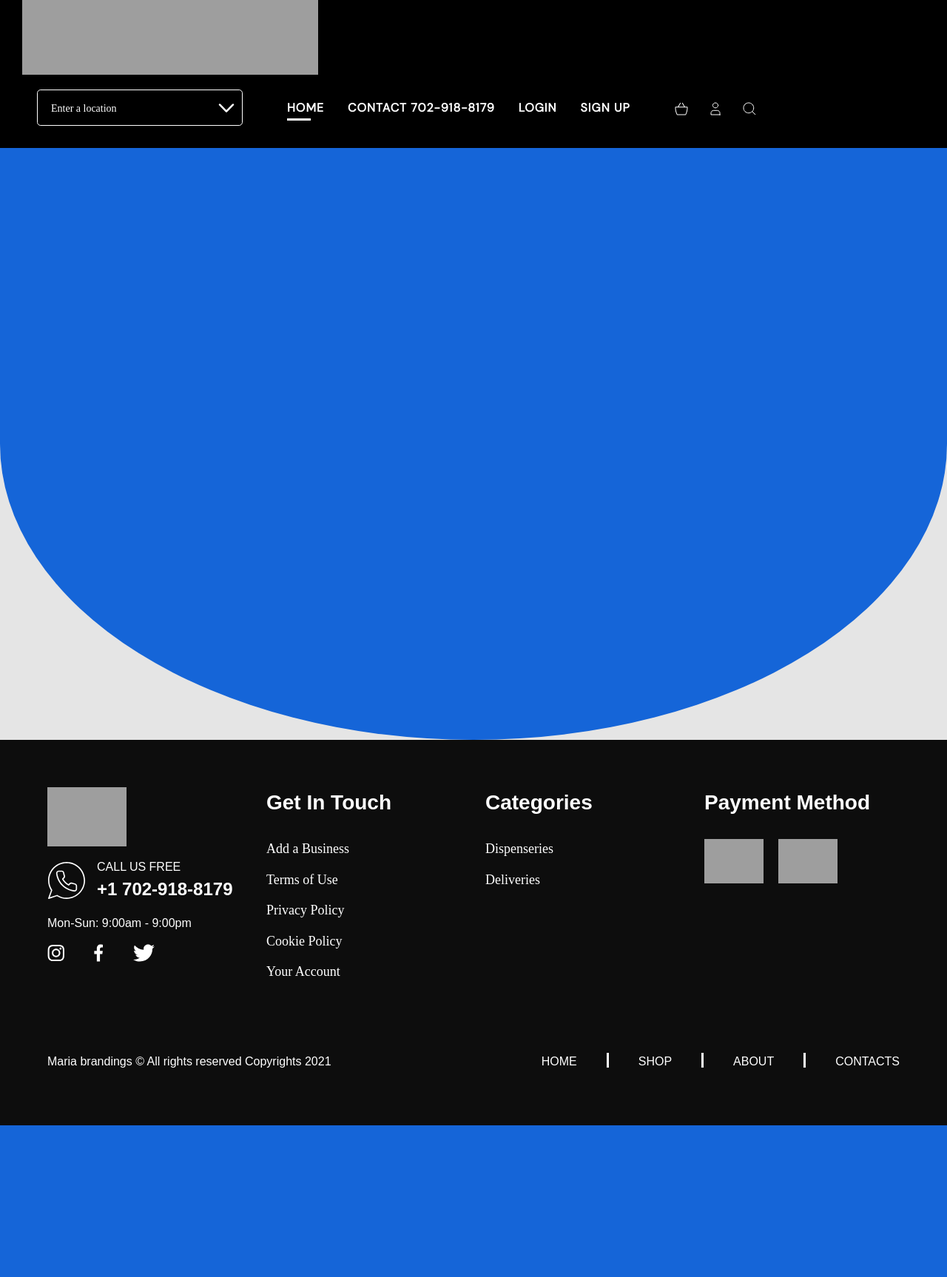
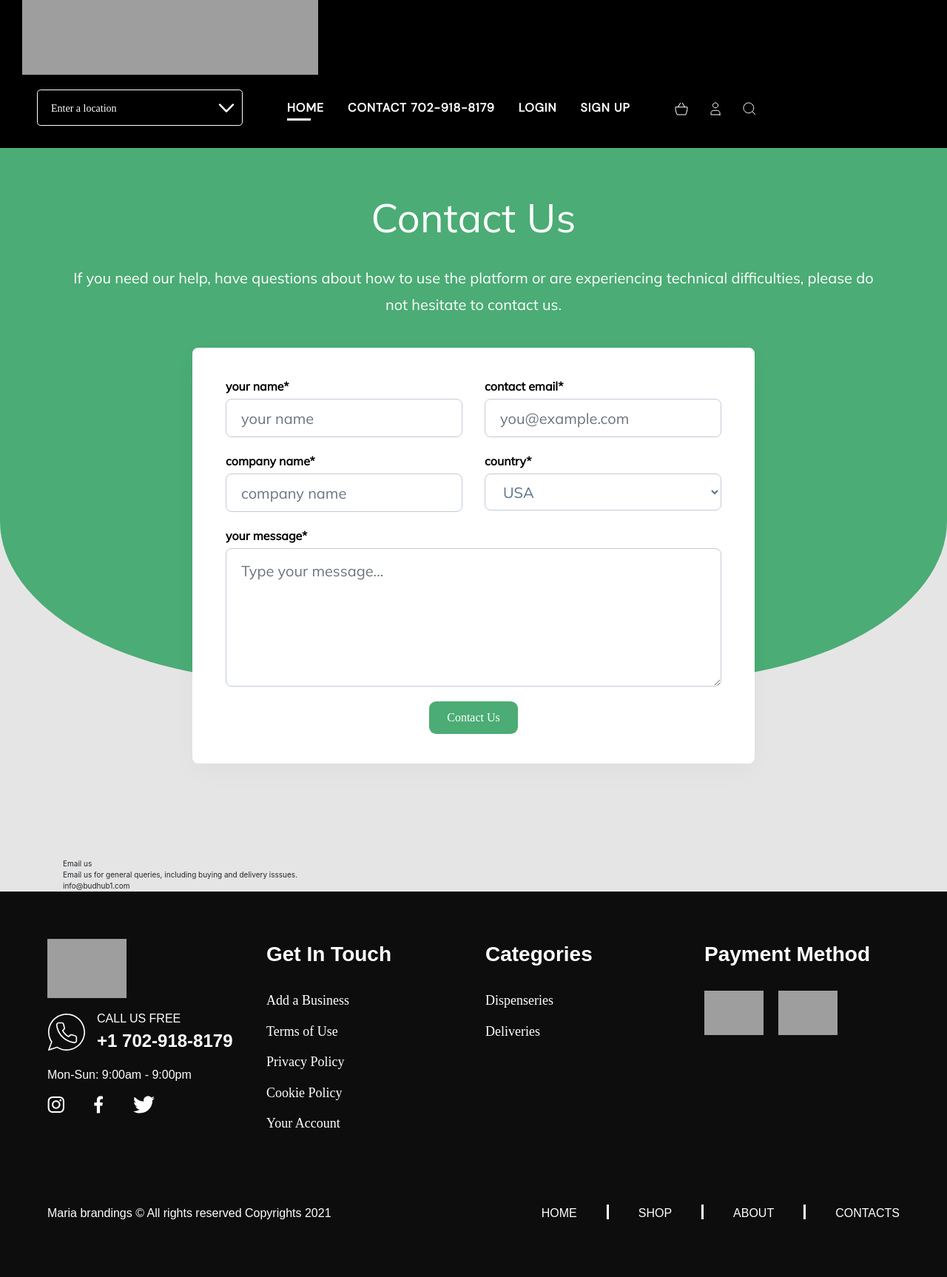
Before and after one commit to umairabbas786/budhub, a PHP site: the page made by contact us.html in a window 1280 px wide. Shown: the part 209-1935 px from the top of the page at 74% size. Before the commit the page ends 1730 px from the top, so only its background shows below. Run offline with PHP 8.4, Linux system fonts and the light colour scheme; some web fonts are replaced; grey boxes are pictures that could not be loaded.

Commit message:
contact us page half

```diff
--- a/contact us.css
+++ b/contact us.css
@@ -1,10 +1,120 @@
+.outer{
+    height: 120vh;
+}
 .contact-us{
-left: 0.33%;
-right: 3.22%;
-top: 0%;
-bottom: 73.75%;
 width: 100%;
-height: 100vh;
-border-radius: 0% 0% 50% 50%;
-background: #1565D8;
+height: 90vh;
+border-radius: 0% 0% 30% 30%;
+background: #4BAC75;
 }
+
+.contact-us .head{
+font-family: Mulish_Regular, serif;
+font-style: normal;
+font-weight: 400;
+font-size: 54px;
+line-height: 68px;
+/* identical to box height, or 126% */
+
+text-align: center;
+letter-spacing: 0.2px;
+
+color: #FFFFFF;
+
+}
+.contact-us .text{
+font-family: Mulish_Regular, serif;
+font-style: normal;
+font-weight: 400;
+font-size: 20px;
+line-height: 36px;
+text-align: center;
+color: #FFFFFF;
+}
+
+.contact-us .contact-form{
+    background: #FFFFFF;
+    box-shadow: 0px 10px 35px rgba(0, 0, 0, 0.03);
+    border-radius: 8px;
+    width: 100%;
+    height: auto;
+}
+
+.contact-us .contact-form .form label{
+    font-family: Mulish_Regular, serif;
+font-style: normal;
+font-weight: 800;
+font-size: 16px;
+line-height: 24px;
+color: #000000;
+}
+
+.contact-us .contact-form .form input{
+    font-family: Mulish_Regular, serif;
+    font-style: normal;
+    font-size: 20px;
+    /* background: #FFFFFF; */
+    border: 1px solid #C3CAD9;
+    /* box-sizing: border-box; */
+    border-radius: 8px;
+    padding: 2rem;
+    padding-top: 2.5rem;
+    padding-bottom: 2.5rem;
+    color: #5A7184;
+}
+
+.contact-us .contact-form .form select{
+    font-family: Mulish_Regular, serif;
+    font-style: normal;
+    font-size: 20px;
+    border: 1px solid #C3CAD9;
+    border-radius: 8px;
+    padding-left: 2rem;
+    color: #5A7184;
+    height: 50px;
+}
+
+.contact-us .contact-form .form textarea{
+    font-family: Mulish_Regular, serif;
+    font-style: normal;
+    font-size: 20px;
+    border: 1px solid #C3CAD9;
+    border-radius: 8px;
+    padding: 2rem;
+    padding-top: 1.5rem;
+    color: #5A7184;
+}
+
+.contact-us .contact-form .form .open-btn {
+    background-color: #4BAC75;
+    color: #ffffff;
+    border: none;
+    font-family: Poppins-Regular, serif;
+    padding: 0.6em 1.5em;
+    border-radius: 0.6em;
+    font-size: 1.6rem;
+  }
+
+@media only screen and (max-width: 600px) {
+    .contact-us{
+        border-radius: 0% 0% 0% 0%;
+    }
+    .contact-us .contact-form .form label{
+        font-weight: 500;
+        color: #5A7184;
+        font-size: 14px;
+    }
+    .contact-us .contact-form .form input , .contact-us .contact-form .form select{
+        font-family: Mulish_Regular, serif;
+        font-style: normal;
+        font-size: 14px;
+    }
+    .contact-us .contact-form .form textarea{
+        font-family: Mulish_Regular, serif;
+        font-style: normal;
+        font-size: 14px;
+    }
+    .outer{
+        height: 150vh;
+    }
+}
--- a/contact us.html
+++ b/contact us.html
@@ -49,8 +49,83 @@
         </div>
     </nav>
 
+    <div class="outer">
     <section class="contact-us">
+        <div class="container">
+            <div class="row">
+                <div class="col-md-12 mt-5 pt-5 text-center">
+                    <h1 class="head">Contact Us</h1>
+                    <p class="text mt-5">If you need our help, have questions about how to use the platform or are
+                        experiencing technical difficulties, please do not hesitate to contact us.</p>
+                </div>
+                <div class="col-md-8 col-10 contact-form offset-md-2 offset-1 mt-5">
+                    <form action="" method="POST" class="p-5 form">
+                        <div class="row">
+                        <div class="col-md-6 mt-3">
+                            <div class="form-group">
+                                <label for="exampleInputEmail1">your name*</label>
+                                <input type="text" class="form-control" id="exampleInputEmail1" aria-describedby="emailHelp" placeholder="your name">
+                            </div>
+                        </div>
+                        <div class="col-md-6 mt-3">
+                            <div class="form-group">
+                                <label for="exampleInputEmail1">contact email*</label>
+                                <input type="email" class="form-control" id="exampleInputEmail1" aria-describedby="emailHelp" placeholder="you@example.com">
+                            </div>
+                        </div>
+                        <div class="col-md-6 mt-3">
+                            <div class="form-group">
+                                <label for="exampleInputEmail1">company name*</label>
+                                <input type="email" class="form-control" id="exampleInputEmail1" aria-describedby="emailHelp" placeholder="company name">
+                            </div>
+                        </div>
+                        <div class="col-md-6 mt-3">
+                            <div class="form-group">
+                                <label for="exampleInputEmail1">country*</label>
+                                <select name="country" id="" class="form-control">
+                                    <option value="USA" selected>USA</option>
+                                    <option value="PAK">PAK</option>
+                                </select>
+                            </div>
+                        </div>
+                        <div class="col-md-12 mt-3">
+                            <div class="form-group">
+                                <label for="exampleFormControlTextarea1">your message*</label>
+                                <textarea class="form-control" id="exampleFormControlTextarea1" rows="5" placeholder="Type your message..."></textarea>
+                              </div>
+                        </div>
+                        <div class="col-md-12 text-center my-3">
+                            <button class="open-btn">Contact Us</button>
+                        </div>
+                    </div>
+                    </form>
+                </div>
+            </div>
+        </div>
+    </section>
+</div>
+    <section class="contact-us-tabs mt-auto">
+        <div class="container">
+            <div class="row">
+                <div class="col-md-4">
+                    <div class="v11_338">
+                        <div class="v11_339">
 
+                        </div>
+                        <span class="v11_340">Email us</span>
+                        <div class="v11_341">
+                            <div class="v11_342">
+                                <div class="v11_343">
+
+                                </div>
+                            </div>
+                        </div>
+                        <span class="v11_344">Email us for general queries, including buying and delivery isssues.</span>
+                        <span class="v11_345">info@budhub1.com</span>
+                    </div>
+                </div>
+            </div>
+        </div>
     </section>
 
     <div class="footer">
```
